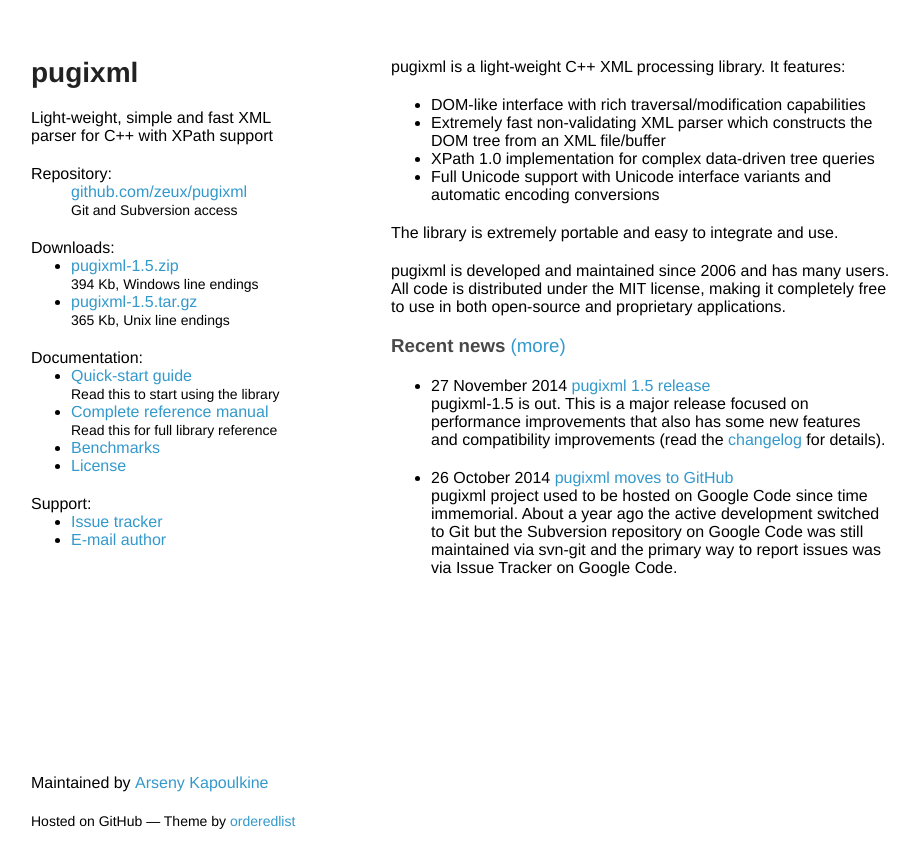
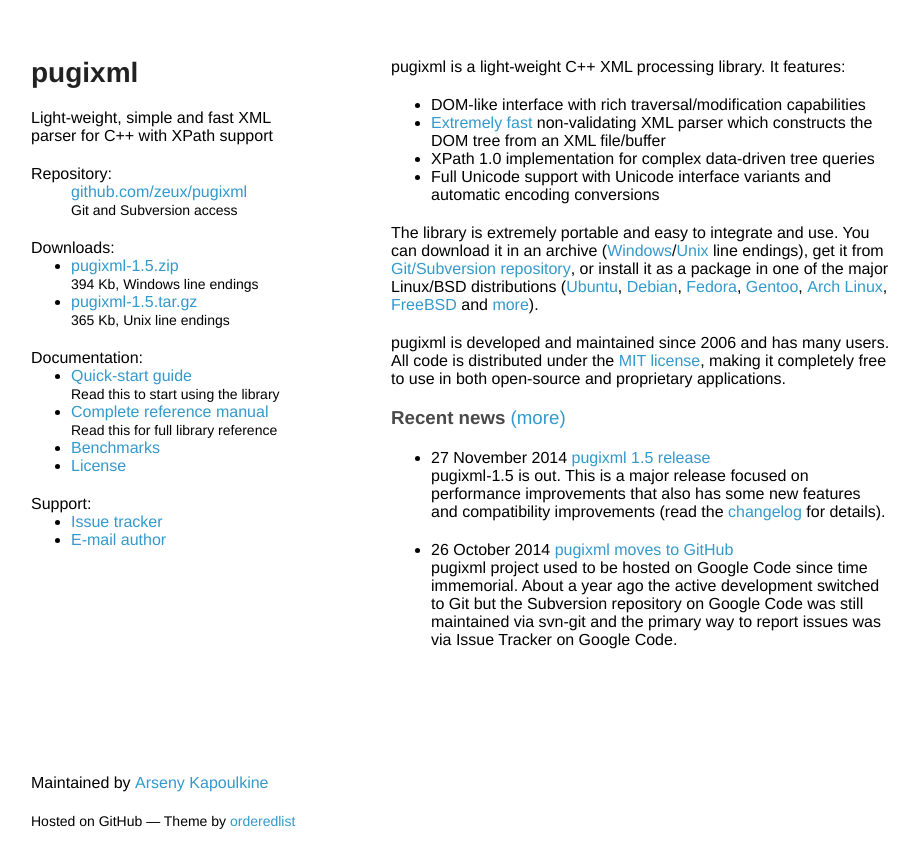
Before and after one commit to zeux/pugixml, a Jekyll site: the page built from index.md, in a window 1280 px wide. Shown: the top 868 px of the page, without its empty margins (179-1096 px from the left). Built offline with Jekyll 4.4.1, drawn with Linux system fonts in a browser that asks for light colours.

Commit message:
Add distribution information and links from /

```diff
--- a/index.md
+++ b/index.md
@@ -6,13 +6,13 @@ title: Home
 pugixml is a light-weight C++ XML processing library. It features:
 
 * DOM-like interface with rich traversal/modification capabilities
-* Extremely fast non-validating XML parser which constructs the DOM tree from an XML file/buffer
+* [Extremely fast](/benchmark.html) non-validating XML parser which constructs the DOM tree from an XML file/buffer
 * XPath 1.0 implementation for complex data-driven tree queries
 * Full Unicode support with Unicode interface variants and automatic encoding conversions
 
-The library is extremely portable and easy to integrate and use.
+The library is extremely portable and easy to integrate and use. You can download it in an archive (<a href="http://github.com/zeux/pugixml/releases/download/v{{site.version}}/pugixml-{{site.version}}.zip" onclick="trackLink('download', 'pugixml-{{site.version}}.zip')">Windows</a>/<a href="http://github.com/zeux/pugixml/releases/download/v{{site.version}}/pugixml-{{site.version}}.tar.gz" onclick="trackLink('download', 'pugixml-{{site.version}}.tar.gz')">Unix</a> line endings), get it from [Git/Subversion repository](https://github.com/zeux/pugixml), or install it as a package in one of the major Linux/BSD distributions ([Ubuntu](http://packages.ubuntu.com/search?keywords=pugixml), [Debian](https://tracker.debian.org/pkg/pugixml), [Fedora](https://apps.fedoraproject.org/packages/pugixml), [Gentoo](http://packages.gentoo.org/package/dev-libs/pugixml?arches=prefix), [Arch Linux](https://aur.archlinux.org/packages/pugixml/), [FreeBSD](http://fbsdmon.org/ports/textproc/pugixml) and [more](http://pkgs.org/search/pugixml)).
 
-pugixml is developed and maintained since 2006 and has many users. All code is distributed under the MIT license, making it completely free to use in both open-source and proprietary applications.
+pugixml is developed and maintained since 2006 and has many users. All code is distributed under the [MIT license](/license.html), making it completely free to use in both open-source and proprietary applications.
 
 ### Recent news [(more)](/news.html)
 
```
Also changed, not shown: _config.yml (line endings or trailing spaces).
